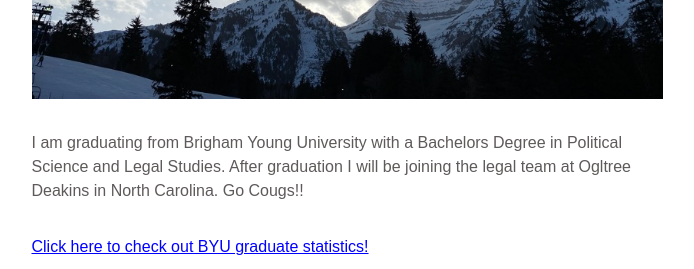
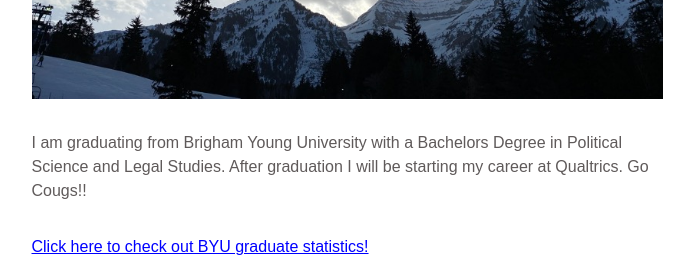
Before and after one commit to zpatton6/201FinalZpatton, a plain HTML site: page index.html in a window 1280 px wide. Shown: the part 960-1229 px from the top of the page, without its empty margins (293-987 px from the left). Drawn offline with nearby package versions, Linux system fonts and the light colour scheme.

Commit message:
Add files via upload

```diff
--- a/index.html
+++ b/index.html
@@ -62,7 +62,7 @@
 
                         </p>
                     <p class="content">
-                        I am graduating from Brigham Young University with a Bachelors Degree in Political Science and Legal Studies. After graduation I will be joining the legal team at Ogltree Deakins in North Carolina. Go Cougs!!
+                        I am graduating from Brigham Young University with a Bachelors Degree in Political Science and Legal Studies. After graduation I will be starting my career at Qualtrics. Go Cougs!!
                         <a href="https://enrollment.byu.edu/registrar/graduation-by-the-numbers" class = "byulink"
                     </div>
                         <p>Click here to check out BYU graduate statistics!  </p>
```
